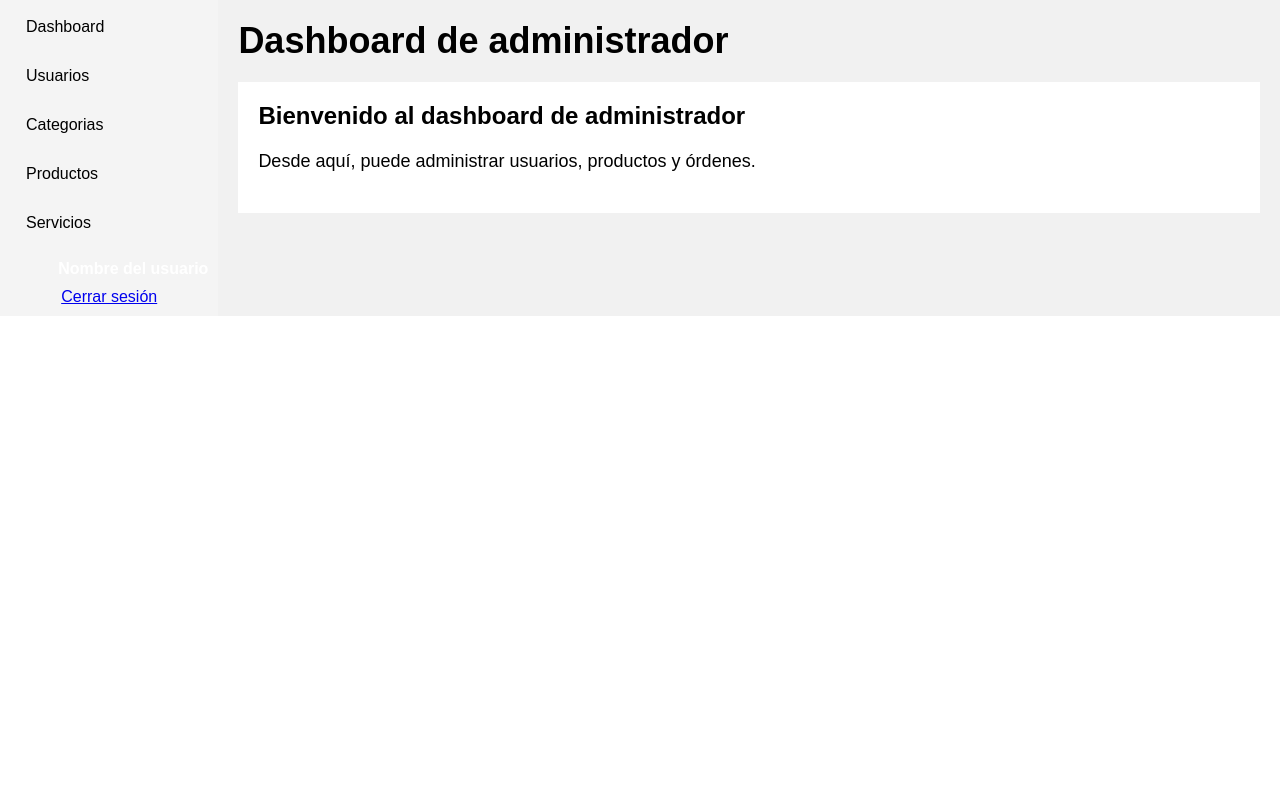
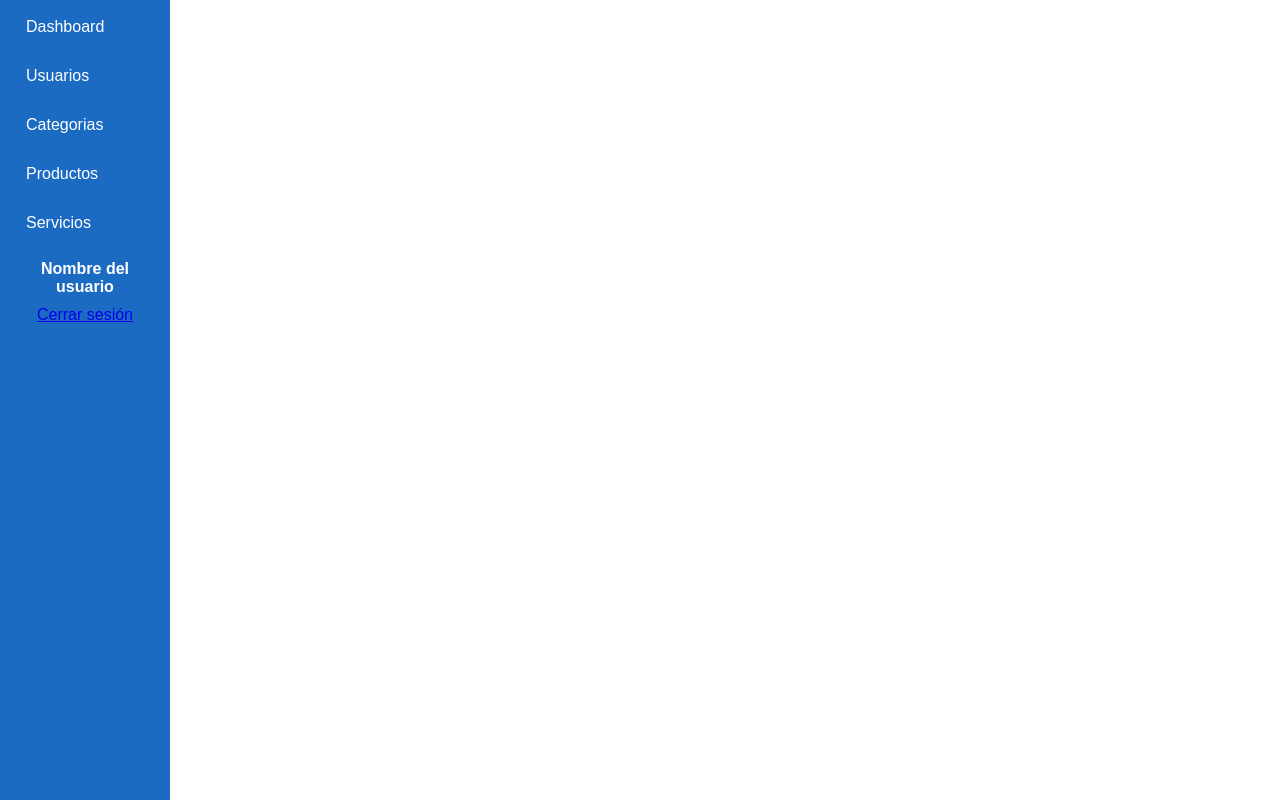
Before and after one commit to miguelfcma/grandmart_repo_front, a React (Vite) app: page /dashAdmin in a window 1280 px wide. Built offline with nearby package versions, Linux system fonts and the light colour scheme.

Commit message:
Version 5:47 pm

```diff
--- a/src/components/DashAdmin/Content.jsx
+++ b/src/components/DashAdmin/Content.jsx
@@ -1,3 +1,4 @@
+
 
 export function Content() {
   return (
--- a/src/components/DashAdmin/Header.jsx
+++ b/src/components/DashAdmin/Header.jsx
@@ -1,4 +1,3 @@
-
 
 export function Header() {
   return (
--- a/src/components/DashAdmin/Slidebar.css
+++ b/src/components/DashAdmin/Slidebar.css
@@ -1,25 +1,22 @@
 .sidebar-container {
-    background-color: #f4f4f4;
-    height: 100%;
+  position: fixed;
+  top: 0;
+  left: 0;
+  bottom: 0;
+  background-color: #1c6bc3;
   padding: 10px;
-    width: 200px;
-  }
-
-  ul {
-    list-style-type: none;
-    margin: 0;
-    padding: 0;
+  width: 150px; /* Reducimos el ancho a 180px */
 }
 
 li a {
-    color: black;
+  color: white; /* Cambiamos el color de texto a blanco */
   display: block;
   padding: 8px 16px;
   text-decoration: none;
 }
 
 li a:hover {
-    background-color: #ddd;
+  background-color: #154b85; /* Cambiamos el color de fondo al hacer hover */
 }
 
 .user-options {
@@ -30,4 +27,6 @@
 .user-options p {
   margin-bottom: 10px;
   font-weight: bold;
+  color: white; /* Cambiamos el color de texto a blanco */
+  text-align: center;
 }
--- a/src/components/HomePage/NavBar.css
+++ b/src/components/HomePage/NavBar.css
@@ -55,7 +55,7 @@
 }
 
 .navbar-links a:hover {
-  color: #1c6bc3;
+  color: #ffffff;
   font-size: 17px;
   overflow: hidden; /* evita que el texto desborde del contenedor */
 }
@@ -78,7 +78,8 @@
 }
 
 .dropdown-content a:hover {
-  background-color: #ccc;
+  background-color: #c0c0c0;
+  color: #1256a3;
 }
 
 .dropdown:hover .dropdown-content {
--- a/src/components/HomePage/NavBar.jsx
+++ b/src/components/HomePage/NavBar.jsx
@@ -39,7 +39,7 @@ export function Navbar() {
             <li>
               <a href="/login">
                 <div className="iconuser">
-                  <box-icon name="user" color="#1c6bc3"></box-icon>
+                  <box-icon name="user"></box-icon>
                 </div>
                 Sesión
               </a>
--- a/src/pages/DashAdminPages/DashAdmin.css
+++ b/src/pages/DashAdminPages/DashAdmin.css
@@ -22,10 +22,11 @@
   cursor: pointer;
 }
 
-  .dashboard-content {
-    width: calc(100% - 250px);
+.content-container {
+  flex: 1;
   padding: 20px;
   background-color: #f1f1f1;
+  width: 100%;
 }
 
 .header-container {
@@ -34,11 +35,6 @@
 
 .header-container h1 {
   font-size: 36px;
-  }
-
-  .content-container {
-    background-color: #fff;
-    padding: 20px;
 }
 
 .content-container h2 {
--- a/src/pages/DashAdminPages/DashAdmin.jsx
+++ b/src/pages/DashAdminPages/DashAdmin.jsx
@@ -1,17 +1,19 @@
 import React from 'react';
 import './DashAdmin.css';
-import {Sidebar} from '../../components/DashAdmin/Sidebar';
-import {Header} from '../../components/DashAdmin/Header';
-import {Content} from '../../components/DashAdmin/Content';
-
+import { Sidebar } from '../../components/DashAdmin/Sidebar';
+import { Header } from '../../components/DashAdmin/Header';
+import { Content } from '../../components/DashAdmin/Content';
 
 export function DashAdmin() {
   return (
     <div className="dashboard-container">
-      <Sidebar />
-      <div className="dashboard-content">
-        <Header />
-        <Content />
+      <div className="sidebar-container">
+        <Sidebar>
+          <div className="content-container">
+            <Header />
+            <Content />
+          </div>
+        </Sidebar>
       </div>
     </div>
   );
```
Also changed, not shown: 1 other file (tests, documents, lock files or other folders). Lines whose indentation alone changed are shown as unchanged.
